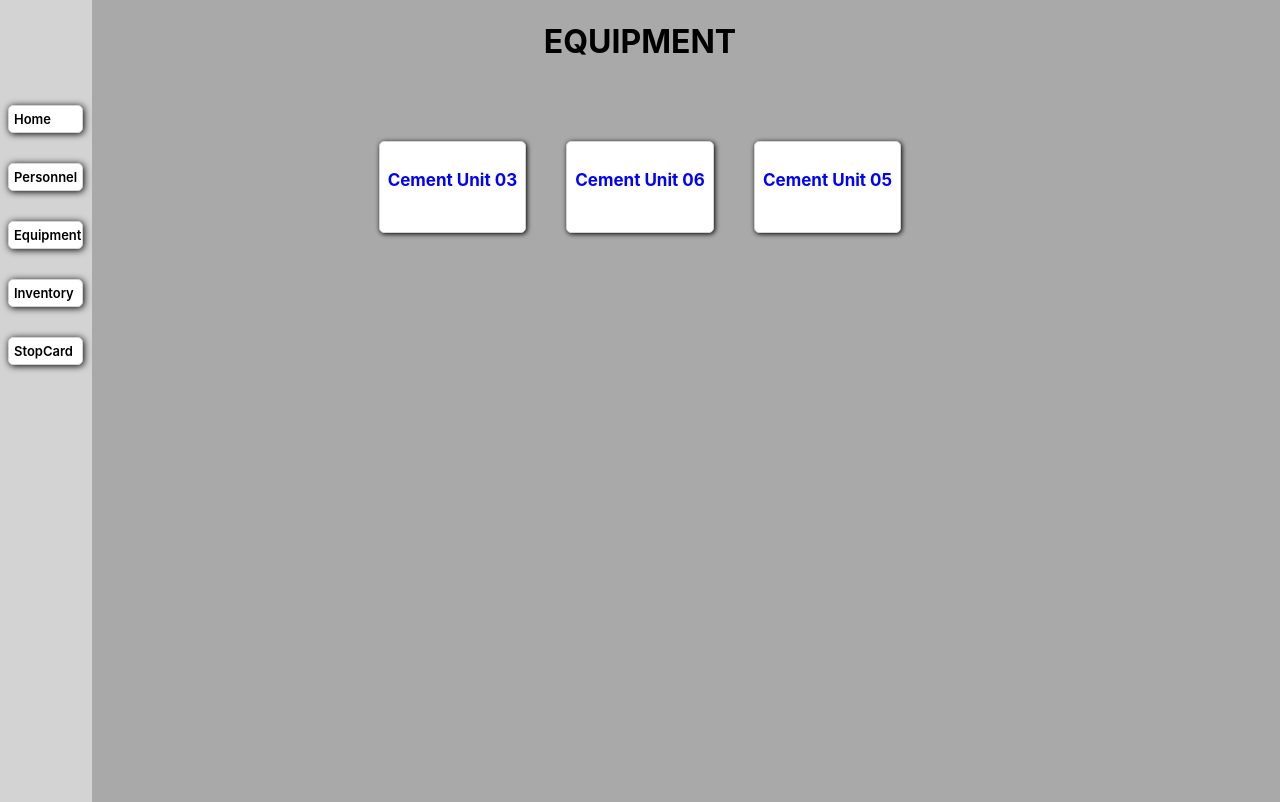
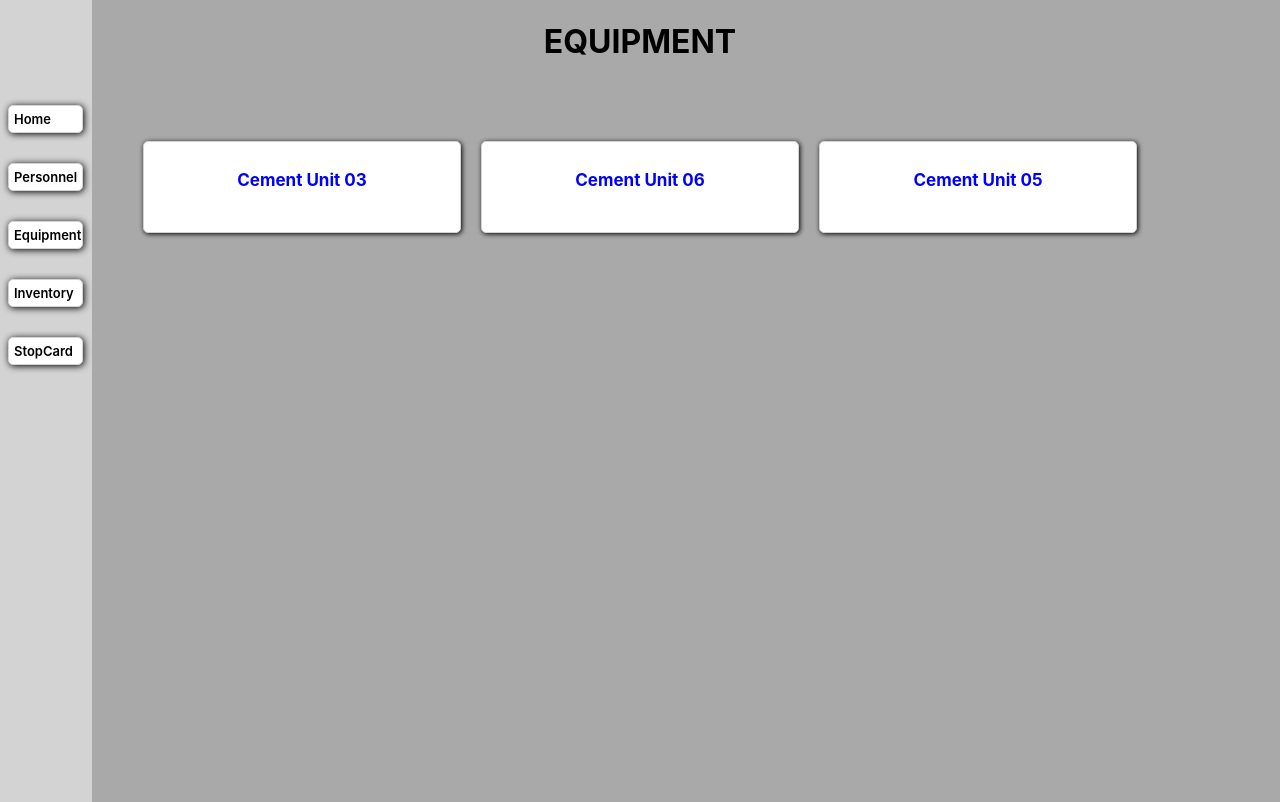
Before and after one commit to Alexcoder/abrican01, a React (Create React App) app: page /equipmentHome in a window 1280 px wide. Built offline with nearby package versions, Linux system fonts and the light colour scheme.

Commit message:
first commit 6

```diff
--- a/src/Component_Abrican/Home/Home.jsx
+++ b/src/Component_Abrican/Home/Home.jsx
@@ -11,20 +11,12 @@ function Home (){
     homePageData.map((item, i)=>(
       <div
        key={i}
-       style={{display:"", cursor:"pointer", }}
+       style={{display:"", cursor:"pointer",  }}
        onClick={()=> navigate(item.page)}>
-      <div style={{
-        // display:"grid",
-        padding:"5px 8px",
-        border:"1.5px solid lightgray",
-        boxShadow:"1px 1px 5px 0px black",
-        borderRadius:"5px",
-        backgroundColor:"white",
-        color:"blue",
-        // minHeight:"90px"
-      }}>
-        <h4 key={i} style={{fontSize:"17px"}} > {item.title} </h4>
-        <div style={{width: ""}}>{item.count}</div>
+      <div
+      className='homeMapWrapper'>
+        <h4 key={i} style={{fontSize:"17px",}} > {item.title} </h4>
+        <div>{item.count}</div>
       </div>
 
       </div>
--- a/src/Component_Abrican/Home/home.css
+++ b/src/Component_Abrican/Home/home.css
@@ -1,7 +1,6 @@
 .homeContainer{
     display: grid;
     place-content: center;
-    /* place-items: center; */
     padding: 1px 5px;
     background-color: darkgray;
     min-height: 100vh
@@ -12,11 +11,24 @@
     gap: 40px;
     margin-top: 80px;
 }
+.homeMapWrapper{
+    padding: 5px 8px;
+    border: 1.5px solid lightgray;
+    box-shadow: 1px 1px 5px 0px black;
+    border-radius: 5px;
+    background-color: white;
+    color: blue;
+    min-height: 90px;
+    min-width: 200px;
+}
 
 @media (max-width: 720px) {
     .mapDisplay{
-        grid-template-columns: repeat(2, 1fr);
+        grid-template-columns: repeat(1, 1fr);
         gap: 15px;
         padding: 5px;
     }
+    .homeMapWrapper{
+        min-width: 300px;
+    }
 }
--- /dev/null
+++ b/src/Component_Abrican/Home/reuseHome.css
@@ -0,0 +1,28 @@
+.reuseHomeContainer{
+    padding:1px 10px;
+    background-color: darkgray;
+    min-height: 100vh;
+}
+.reuseHomeMapContainer{
+    display: grid;
+    grid-template-columns: repeat(3, 1fr);
+    gap: 20px;
+    margin-top: 80px;
+}
+.reuseHomeMapWrapper{
+    padding: 5px 8px;
+    border:1.5px solid lightgray;
+    box-shadow: 1px 1px 5px 0px black;
+    border-radius: 5px;
+    background-color: white;
+    color: blue;
+    min-height: 80px;
+    min-width: 300px;
+}
+@media (max-width: 720px){
+    .reuseHomeMapContainer{
+        grid-template-columns: repeat(1, 1fr);
+        min-width: 300px;
+        gap: 20px;
+    }
+}
--- a/src/Component_Abrican/Home/reuseHome.jsx
+++ b/src/Component_Abrican/Home/reuseHome.jsx
@@ -1,12 +1,11 @@
 import React from 'react';
 import { useNavigate } from 'react-router-dom';
+import "./reuseHome.css"
 
 function ReuseHome (
     {
       title,
       data,
-      // navigate,
-      columns,
     }
   ){
 
@@ -16,15 +15,8 @@ function ReuseHome (
     data.map((item, i)=>(
       <div style={{display:"", cursor:"pointer", }}
       onClick={()=> navigate(item.page)}>
-      <div style={{
-        padding:"5px 8px",
-        border:"1.5px solid lightgray",
-        boxShadow:"1px 1px 5px 0px black",
-        borderRadius:"5px",
-        backgroundColor:"white",
-        color:"blue",
-        minHeight:"80px"
-      }}>
+      <div
+      className='reuseHomeMapWrapper'>
         <h4 key={i} style={{fontSize:"17px"}} > {item.title} </h4>
         <div>{item.count}</div>
       </div>
@@ -36,14 +28,13 @@ function ReuseHome (
 
 
   return (
-    <div style={{padding:"1px 10px", backgroundColor:"darkgray", minHeight:"100vh"}}>
+    <div
+    className='reuseHomeContainer'>
       <h1>{title}</h1>
-      <div style={{
-        display:"grid",
-        gridTemplateColumns:`repeat(${columns}, 1fr)`,
-        gap:"40px",
-        marginTop:"80px",
-      }}>{mappedUtils()}</div>
+      <div
+        className='reuseHomeMapContainer'>
+        {mappedUtils()}
+      </div>
     </div>
   )
 }
--- a/src/Component_Abrican/equipment/equipmentHome.jsx
+++ b/src/Component_Abrican/equipment/equipmentHome.jsx
@@ -28,8 +28,6 @@ const equipmentHome = () => {
         <ReuseHome
          title={"EQUIPMENT"}
          data={equipmentPageData}
-         columns={3}
-
          />
 
     </div>
--- a/src/Component_Abrican/personnel/personnelList.jsx
+++ b/src/Component_Abrican/personnel/personnelList.jsx
@@ -37,7 +37,7 @@ function PersonnelList(){
              equipment={`PERSONNEL ${personnelListUtils.length-1}`}
              headers={["SN","NAME", "DEPARTMENT", "POSITION", "BOOTSIZE","COVERALLSIZE" ]}
             //  Note data must be an array of 2 sub array
-             data={[personnelListUtils, []]}
+             data={[personnelListUtils.slice(0, 10), []]}
              renderItems={(item,i)=> display(item,i)}
             />
 
```
